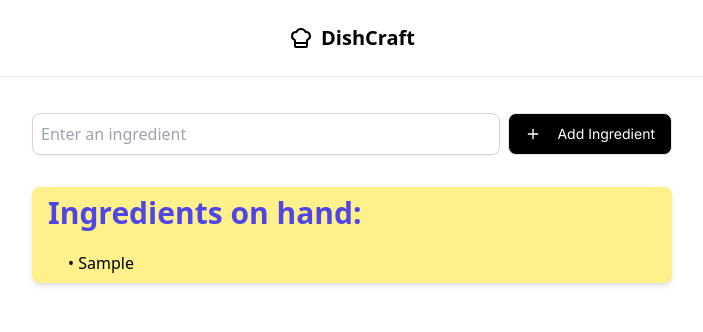
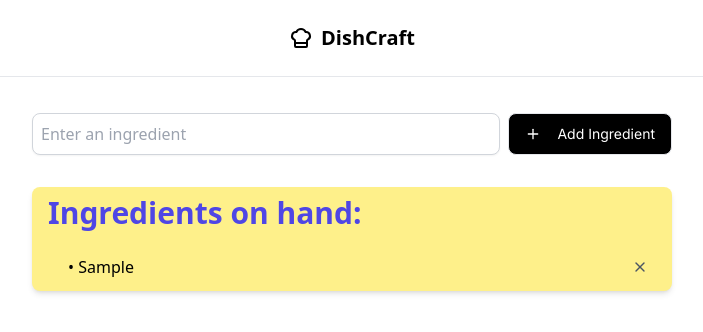
Before and after one commit to TheGhossst/DishCraft, a React (Vite) app: page / in a window 1280 px wide. Both pictures are taken after typing "Sample" into the empty fields and a click on the button "Add Ingredient". Shown: the top 332 px of the page, without its empty margins (288-991 px from the left). Built offline with nearby package versions, Linux system fonts and the light colour scheme.

Commit message:
add X icon button to each ingredient list item

```diff
--- a/src/components/IngredientsList.tsx
+++ b/src/components/IngredientsList.tsx
@@ -1,4 +1,5 @@
 import { Ingredient } from "../types/Ingredients"
+import { X } from 'lucide-react'
 
 interface IngredientsListProps {
     ingredients: Ingredient[]
@@ -13,11 +14,13 @@ export function IngredientsList({ ingredients }: IngredientsListProps) {
                     {ingredients.map((ingredient) => (
                         <li key={ingredient.id} className="flex items-center justify-between">
                             <span>• {ingredient.name}</span>
+                            <button className="bg-transparent text-gray-600 border-0 font-semibold py-2 px-2 rounded-lg hover:text-black hover:bg-gray-400 focus:outline-none focus:ring-2 focus:ring-gray-400 transition duration-300 ease-in-out">
+                                <X className="h-4 w-4" />
+                                <span className="sr-only">Remove {ingredient.name}</span>
+                            </button>
                         </li>
                     ))}
                 </ol>
-
-
             </div>
         </div>
     )
```
